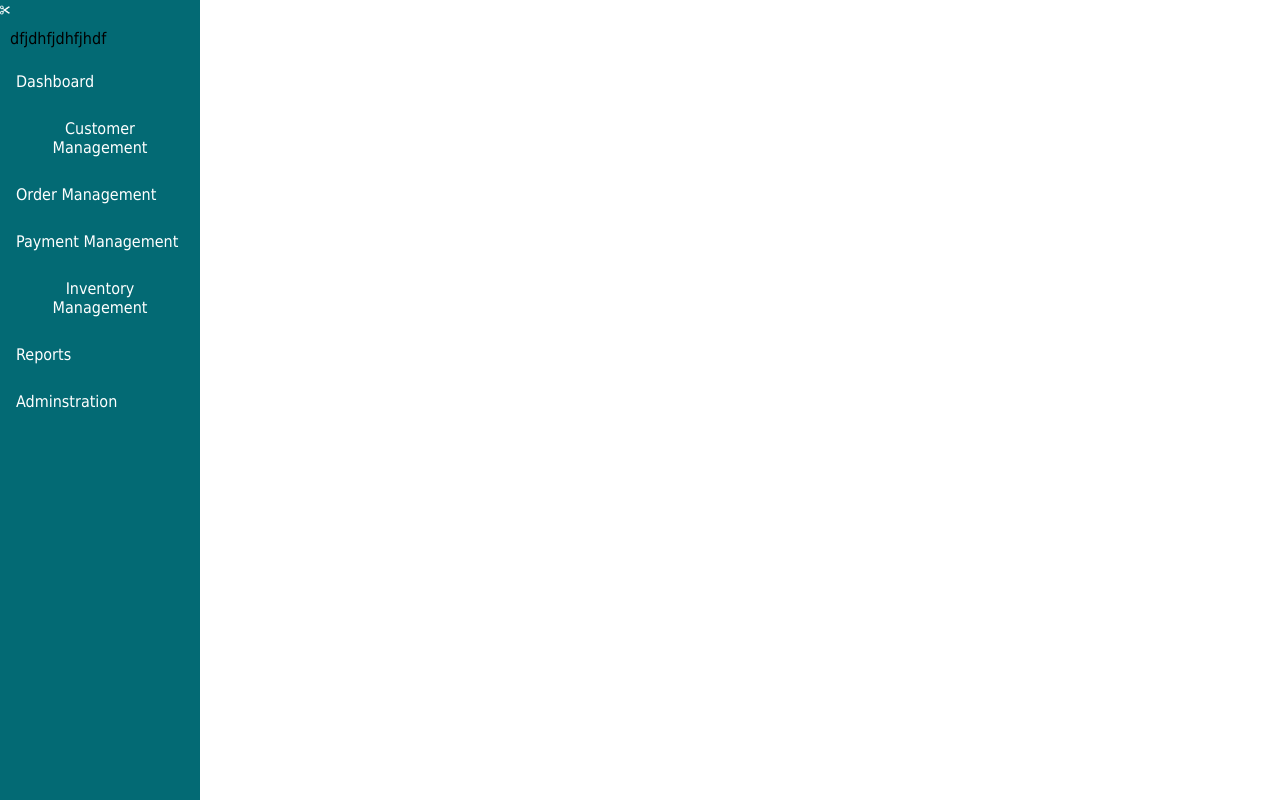
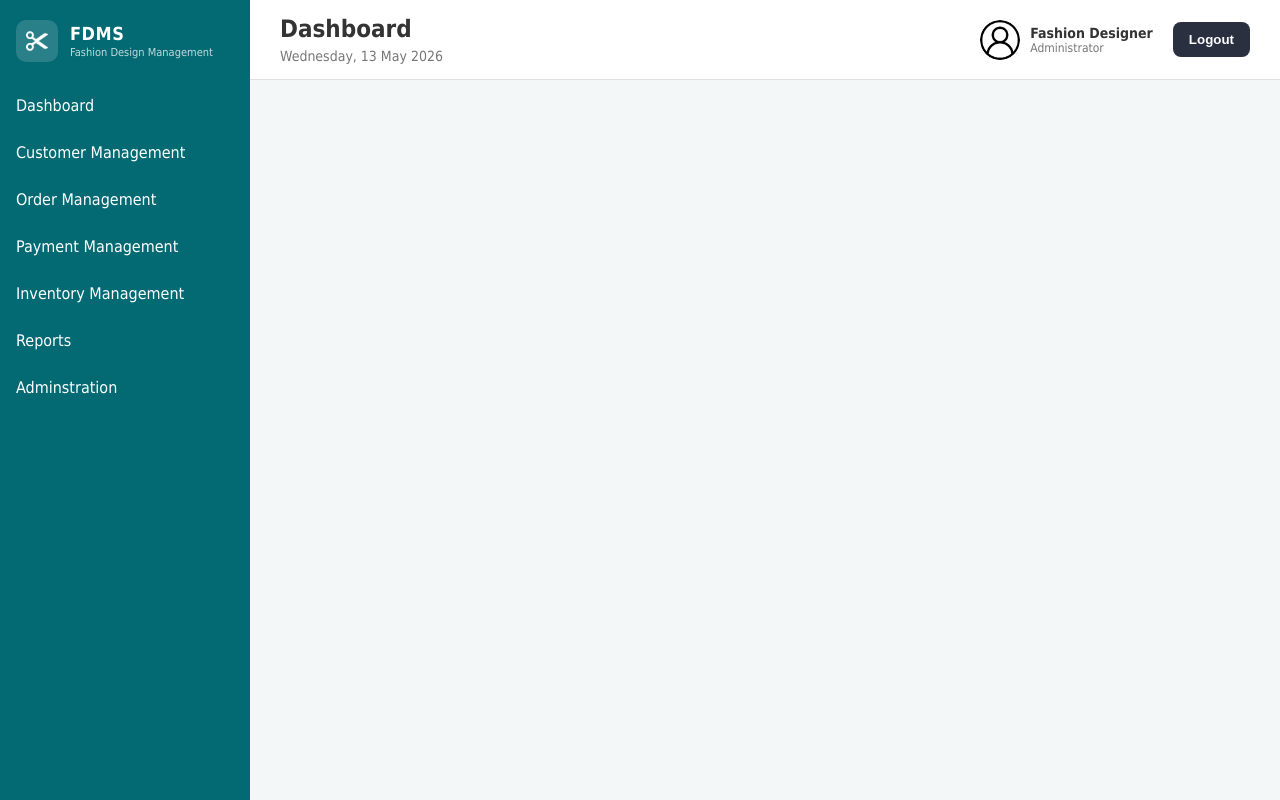
Before and after one commit to PhehelloSemokoMarope/AMK-Clothing-Website, a plain HTML site: page Websites/Homepage.html in a window 1280 px wide. Shown: the top 800 px of the page. Drawn offline with Linux system fonts and the light colour scheme.

Commit message:
Added the user profile icon. Did the overall layout of the horizontal and vertical navigation bar.

```diff
--- a/Styling/StyleSheet.css
+++ b/Styling/StyleSheet.css
@@ -1,64 +1,198 @@
 body {
   margin: 0;
   padding: 0;
+  font-family: tahoma, sans-serif;
+  background-color: #f4f7f8;
 }
-
-h2, p {
-  margin: 10px;
+.dashboard-wrapper {
+  display: flex;
+  height: 100vh;
+  overflow: hidden;
 }
 
 ul {
   list-style-type: none;
   margin: 0;
   padding: 0;
-  overflow: hidden;
- width: 200px;
- height: 1000px;
+  width: 250px;
+  height: 100%;
   background-color: #036a74;
   font-family: tahoma;
+  flex-shrink: 0;
+  overflow-y: auto;
 }
 
 li {
-  float: left;
+  display: block;
 }
 
 li a, .dropbtn {
-  display: inline-block;
+  display: block;
   color: white;
-  text-align: center;
+  text-align: left;
   padding: 14px 16px;
   text-decoration: none;
 }
 
 li a:hover, .dropdown:hover .dropbtn {
   background-color: #0598a5;
-   width: 175px;
-   text-align: center;
+  text-align: left;
 }
 
 li.dropdown {
-  display: inline-block;
+  display: block;
 }
 
 .dropdown-content {
   display: none;
-  position: absolute;
-  background-color: #f9f9f9;
-  min-width: 160px;
-  box-shadow: 0px 8px 16px 0px rgba(0,0,0,0.2);
-  z-index: 1;
+  padding-left: 20px;
+  width: 100%;
+  box-sizing: border-box;
 }
 
 .dropdown-content a {
-  color: black;
-  padding: 12px 16px;
+  color: rgba(255, 255, 255, 0.8);
+  padding: 10px 16px;
   text-decoration: none;
   display: block;
   text-align: left;
+  font-size: 14px;
 }
 
-.dropdown-content a:hover {background-color: #f1f1f1;}
+.dropdown-content a::before{
+  content: "-";
+  margin-right: 8px;
+  font-weight: bold;
+}
+
+.dropdown-content a:hover {
+  background-color: rgba(255, 255, 255, 0.1);
+  color: white;
+  border-radius: 6px;
+}
 
 .dropdown:hover .dropdown-content {
   display: block;
 }
+
+.sidebar {
+  display: flex;
+  align-items: center;
+  gap: 12px;
+  padding: 20px 16px;
+  float: none;
+  width: 100%;
+  box-sizing: border-box;
+}
+
+.icon-box {
+  display: flex;
+  justify-content: center;
+  align-items: center;
+  width: 42px;
+  height: 42px;
+  background-color: rgba(255, 255, 255, 0.15);
+  border-radius: 10px;
+  flex-shrink: 0;
+}
+
+.logo-icon {
+  width: 22px;
+  height: 22px;
+  object-fit: contain;
+}
+
+.AMK-text {
+  display: flex;
+  flex-direction: column;
+  justify-content: center;
+}
+
+.AMK-title {
+  color: white;
+  font-size: 18px;
+  font-weight: 700;
+  letter-spacing: 0.5px;
+  line-height: 1.2;
+}
+
+.AMK-subtitle {
+  color: rgba(255, 255, 255, 0.75);
+  font-size: 11px;
+  font-weight: 400;
+  margin-top: 2px;
+  white-space: nowrap;
+}
+
+.main-content {
+  flex-grow: 1;
+  display: flex;
+  flex-direction: column;
+  overflow-y: auto;
+}
+
+.top-header {
+  display: flex;
+  justify-content: space-between;
+  align-items: center;
+  background-color: #ffffff;
+  padding: 15px 30px;
+  border-bottom: 1px solid #e0e0e0;
+}
+
+.header-left h2 {
+  margin: 0 0 5px 0;
+  font-size: 24px;
+  color: #333;
+}
+
+.header-left p {
+  margin: 0;
+  color: #777;
+  font-size: 14px;
+}
+
+.header-right {
+  display: flex;
+  align-items: center;
+  gap: 20px;
+}
+
+.profile-info {
+  display: flex;
+  align-items: center;
+  gap: 10px;
+}
+
+.profile-text {
+  display: flex;
+  flex-direction: column;
+}
+
+.profile-name {
+  font-weight: bold;
+  color: #333;
+  font-size: 14px;
+}
+
+.profile-role {
+  color: #777;
+  font-size: 12px;
+}
+
+.profile-icon{
+  width: 40px;
+  height: 40px;
+  border-radius: 50%;
+  object-fit: cover;
+}
+
+.logout-btn {
+  background-color: #2b3040;
+  color: white;
+  border: none;
+  padding: 10px 16px;
+  border-radius: 8px;
+  cursor: pointer;
+  font-weight: bold;
+}
--- a/Websites/Homepage.html
+++ b/Websites/Homepage.html
@@ -5,11 +5,24 @@
 
 <meta name="viewport" content="width=device-width, initial-scale=1.0"><link rel="stylesheet" href="../Styling/StyleSheet.css">
 </head>
+<div></div>
 <body>
+
+  <div class="dashboard-wrapper">
     <ul>
-  <img src="../Images/scissors.png" height="10px" width="10px"><p>dfjdhfjdhfjhdf</p>
+      <li class="sidebar">
+        <div class="icon-box">
+          <img src="../Images/scissors.png" alt="Scissors" class="logo-icon">
+        </div>
+        <div class="AMK-text">
+          <span class="AMK-title">FDMS</span>
+          <span class="AMK-subtitle">Fashion Design Management</span>
+        </div>
+      </li>
+
       <li><a href="#home">Dashboard</a></li>
       <li><a href="#news">Customer Management</a></li>
+
       <li class="dropdown">
         <a href="javascript:void(0)" class="dropbtn">Order Management</a>
         <div class="dropdown-content">
@@ -18,6 +31,7 @@
           <a href="#">Record Measurements</a>
         </div>
       </li>
+
       <li class="dropdown">
         <a href="javascript:void(0)" class="dropbtn">Payment Management</a>
         <div class="dropdown-content">
@@ -25,6 +39,7 @@
           <a href="#">Update Status</a>
         </div>
       </li>
+
       <li class="dropdown">
         <a href="javascript:void(0)" class="dropbtn">Inventory Management</a>
         <div class="dropdown-content">
@@ -33,6 +48,7 @@
           <a href="#">Low Sstock Alerts</a>
         </div>
       </li>
+
       <li class="dropdown">
         <a href="javascript:void(0)" class="dropbtn">Reports</a>
         <div class="dropdown-content">
@@ -41,6 +57,7 @@
           <a href="#">Customer Orders</a>
         </div>
       </li>
+
       <li class="dropdown">
         <a href="javascript:void(0)" class="dropbtn">Adminstration</a>
         <div class="dropdown-content">
@@ -49,5 +66,33 @@
         </div>
       </li>
     </ul>
+
+
+    <div class="main-content">
+
+      <header class="top-header">
+        <div class="header-left">
+          <h2>Dashboard</h2>
+          <p>Wednesday, 13 May 2026</p>
+        </div>
+
+        <div class="header-right">
+          <div class="profile-info">
+            <img src="../Images/user.png" alt="Profile-icon" class="profile-icon">
+            <div class="profile-text">
+              <span class="profile-name">Fashion Designer</span>
+              <span class="profile-role">Administrator</span>
+            </div>
+          </div>
+          <button class="logout-btn">Logout</button>
+        </div>
+      </header>
+
+
+      <main class="dashboard-body">
+      </main>
+
+    </div>
+  </div>
 </body>
 </html>
```
Also changed, not shown: Images/user.png (added). Lines whose indentation alone changed are shown as unchanged.
